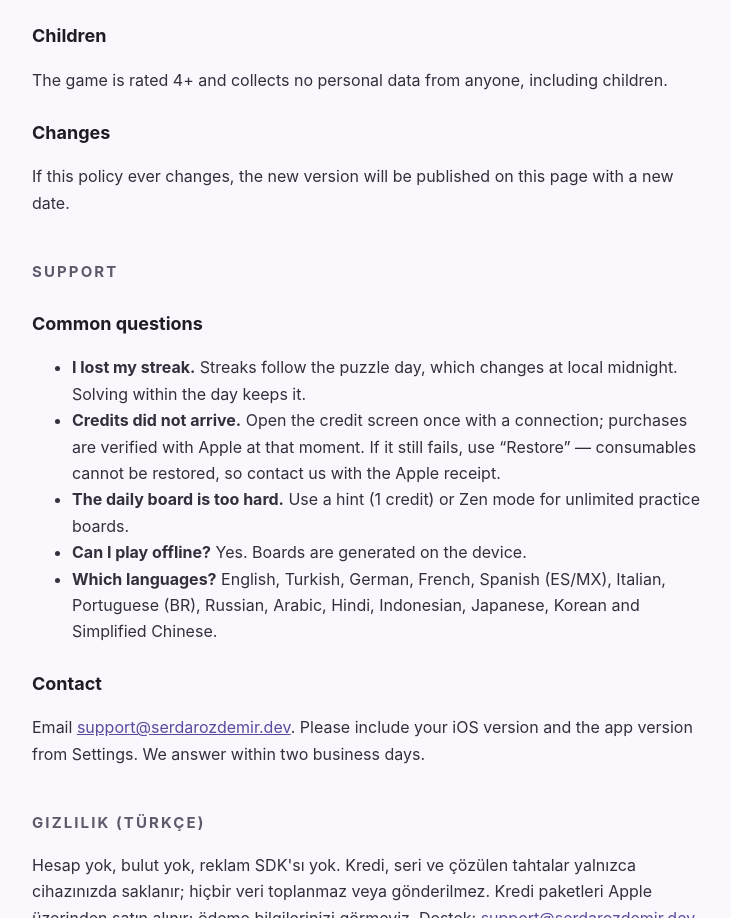
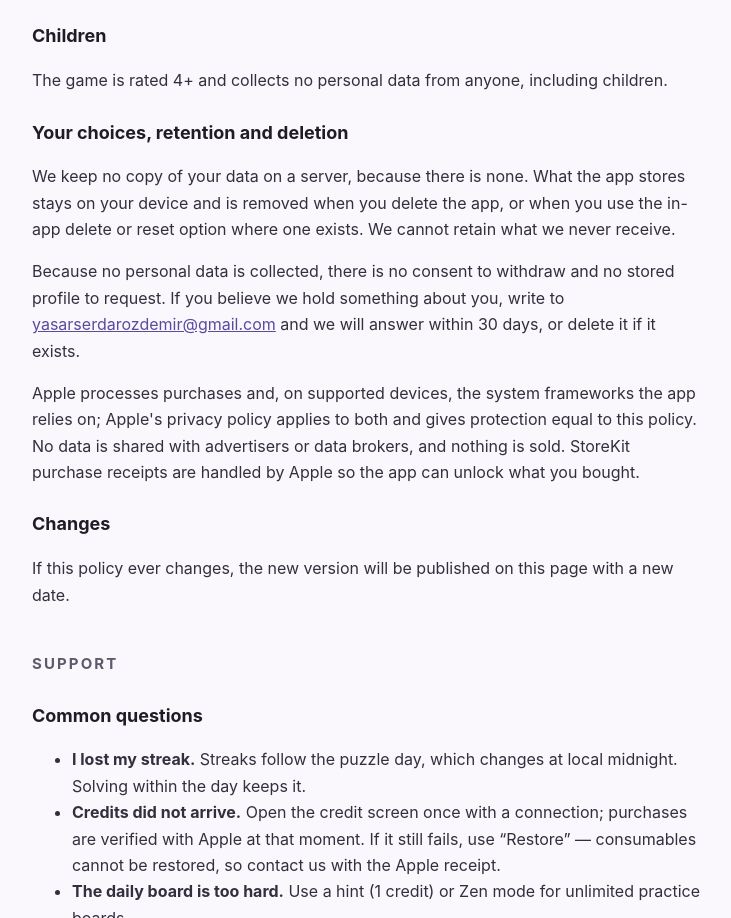
Before and after one commit to SerdarOzdemir89/crowns-legal, a plain HTML site: page index.html in a window 1280 px wide. Shown: the part 1040-1958 px from the top of the page, without its empty margins (272-1003 px from the left). Drawn offline with Linux system fonts and the light colour scheme.

Commit message:
Privacy policy: add retention, deletion and consent-withdrawal section (Guideline 5.1.1(i))

```diff
--- a/index.html
+++ b/index.html
@@ -57,7 +57,12 @@
   <h3>Children</h3>
   <p>The game is rated 4+ and collects no personal data from anyone, including children.</p>
 
-  <h3>Changes</h3>
+  <h3>Your choices, retention and deletion</h3>
+<p>We keep no copy of your data on a server, because there is none. What the app stores stays on your device and is removed when you delete the app, or when you use the in-app delete or reset option where one exists. We cannot retain what we never receive.</p>
+<p>Because no personal data is collected, there is no consent to withdraw and no stored profile to request. If you believe we hold something about you, write to <a href="mailto:yasarserdarozdemir@gmail.com">yasarserdarozdemir@gmail.com</a> and we will answer within 30 days, or delete it if it exists.</p>
+<p>Apple processes purchases and, on supported devices, the system frameworks the app relies on; Apple's privacy policy applies to both and gives protection equal to this policy. No data is shared with advertisers or data brokers, and nothing is sold. StoreKit purchase receipts are handled by Apple so the app can unlock what you bought.</p>
+
+<h3>Changes</h3>
   <p>If this policy ever changes, the new version will be published on this page with a new date.</p>
 
   <h2>Support</h2>
```
